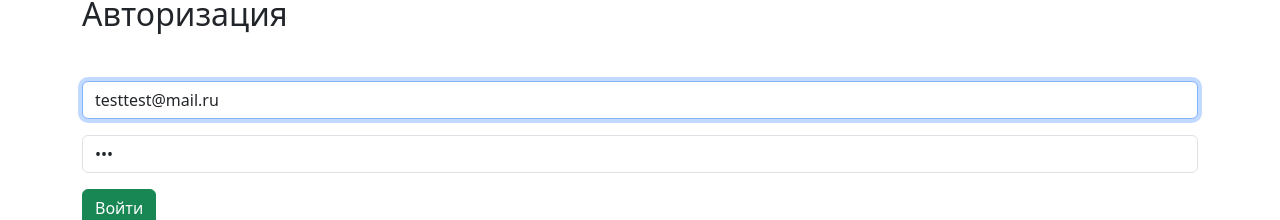
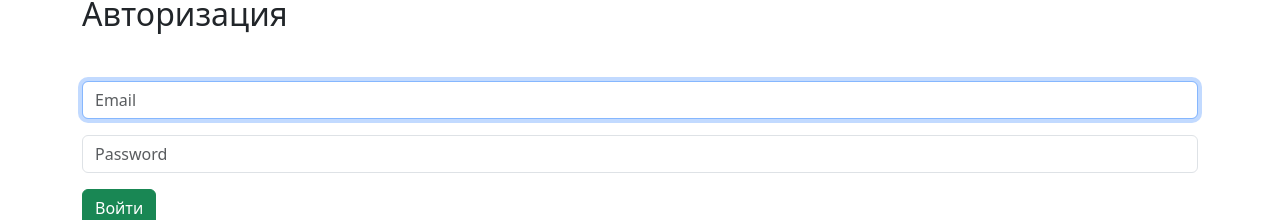
Before and after one commit to aselya93/Rental-of-property, a React (Vite) app in the folder client/: page /authorization in a window 1280 px wide. Shown: the part 116-336 px from the top of the page. Built offline with nearby package versions, Linux system fonts and the light colour scheme; no server answers.

Commit message:
good job

```diff
--- a/client/src/components/Auth.jsx
+++ b/client/src/components/Auth.jsx
@@ -4,8 +4,8 @@ import { useNavigate } from "react-router-dom";
 import axiosInstance, {setAccessToken} from "../axiosInstance";
 
 function Auth({setUser}) {
-  const [email, setEmail] = useState ('testtest@mail.ru');
-  const [password, setPassword] = useState ('123');
+  const [email, setEmail] = useState ('');
+  const [password, setPassword] = useState ('');
   const navigate = useNavigate();
 
     async function authUser(event) {
@@ -18,7 +18,7 @@ function Auth({setUser}) {
         });
         setUser(data.user);
         setAccessToken(data.accessToken)
-        navigate('/')
+        navigate('/renta')
        } catch (error){
           alert(error.message);
        }
--- a/client/src/components/Home.jsx
+++ b/client/src/components/Home.jsx
@@ -1,6 +1,12 @@
+import RentaPage from "./Renta/RentaPage";
+import RentaCard from "./Renta/RentaCard";
+
 function Home() {
     return (
+        <div style={{display:'flex', alignItems:'center', flexDirection:'column', minHeight: '100%', paddingBottom:'50px',gap: '30px'}}>
         <h1>Аренда жилья</h1>
+       <img src="https://i.pinimg.com/originals/ef/c7/42/efc742d45f94803d58c53b365476bb56.gif" alt="" />
+        </div>
     );
 }
 
--- a/client/src/components/Nav.jsx
+++ b/client/src/components/Nav.jsx
@@ -1,11 +1,13 @@
 import React from "react";
-import { Link } from "react-router-dom";
+import { Link, useNavigate } from "react-router-dom";
 import axiosInstance from "../axiosInstance";
 import Category from "./Category";
 
 function Nav({ user, setUser }) {
+  const navigate = useNavigate()
   const logout = async () => {
     const res = await axiosInstance.delete("/auth/logout");
+    navigate('/')
     if (res.status === 200) {
       setUser(null);
     }
--- a/client/src/components/Registration.jsx
+++ b/client/src/components/Registration.jsx
@@ -20,7 +20,7 @@ function Registration({ setUser }) {
       if (status === 201) {
         setUser(data.user);
         setAccessToken(data.accessToken)
-        navigate("/");
+        navigate("/renta");
         return;
       }
     } catch (error) {
```
